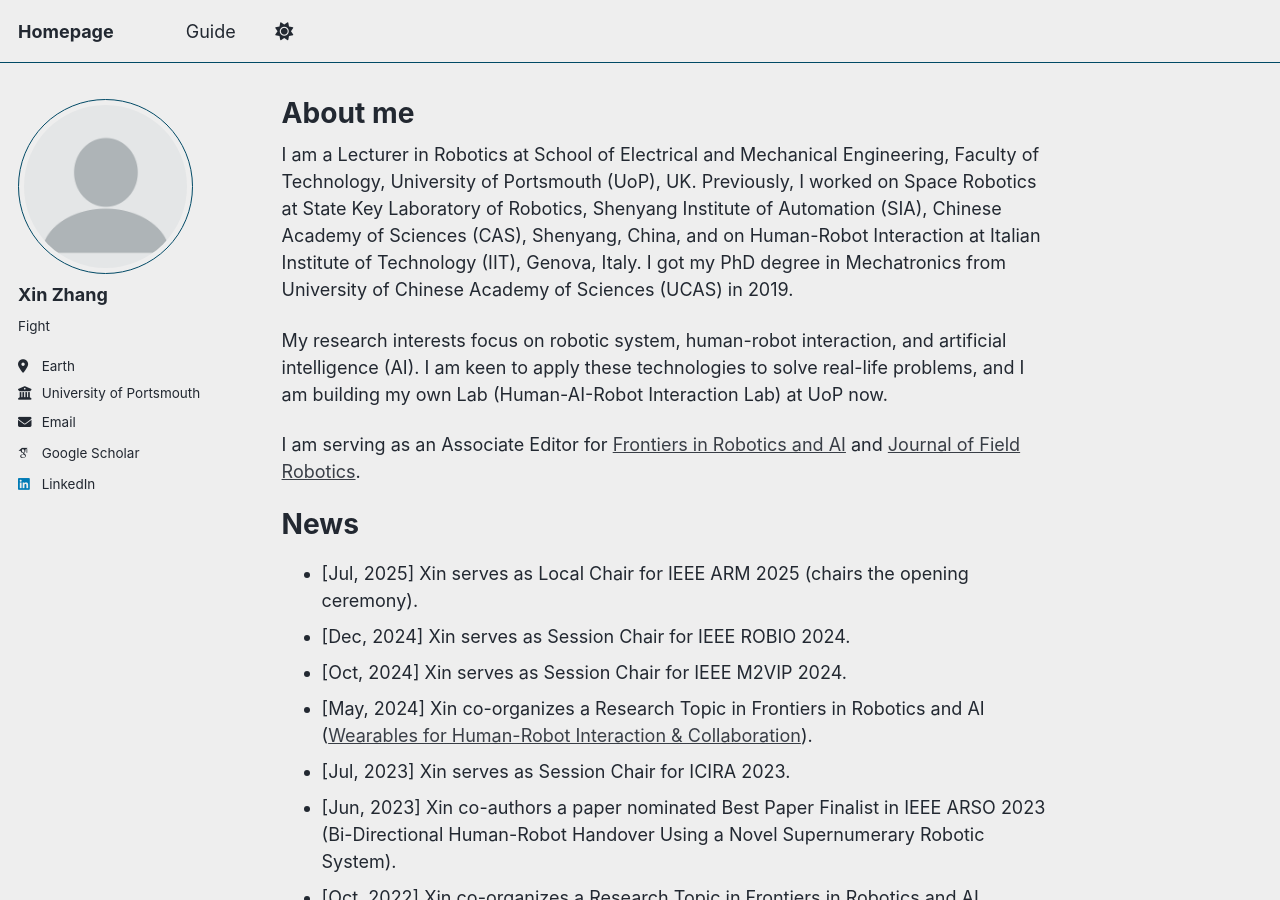
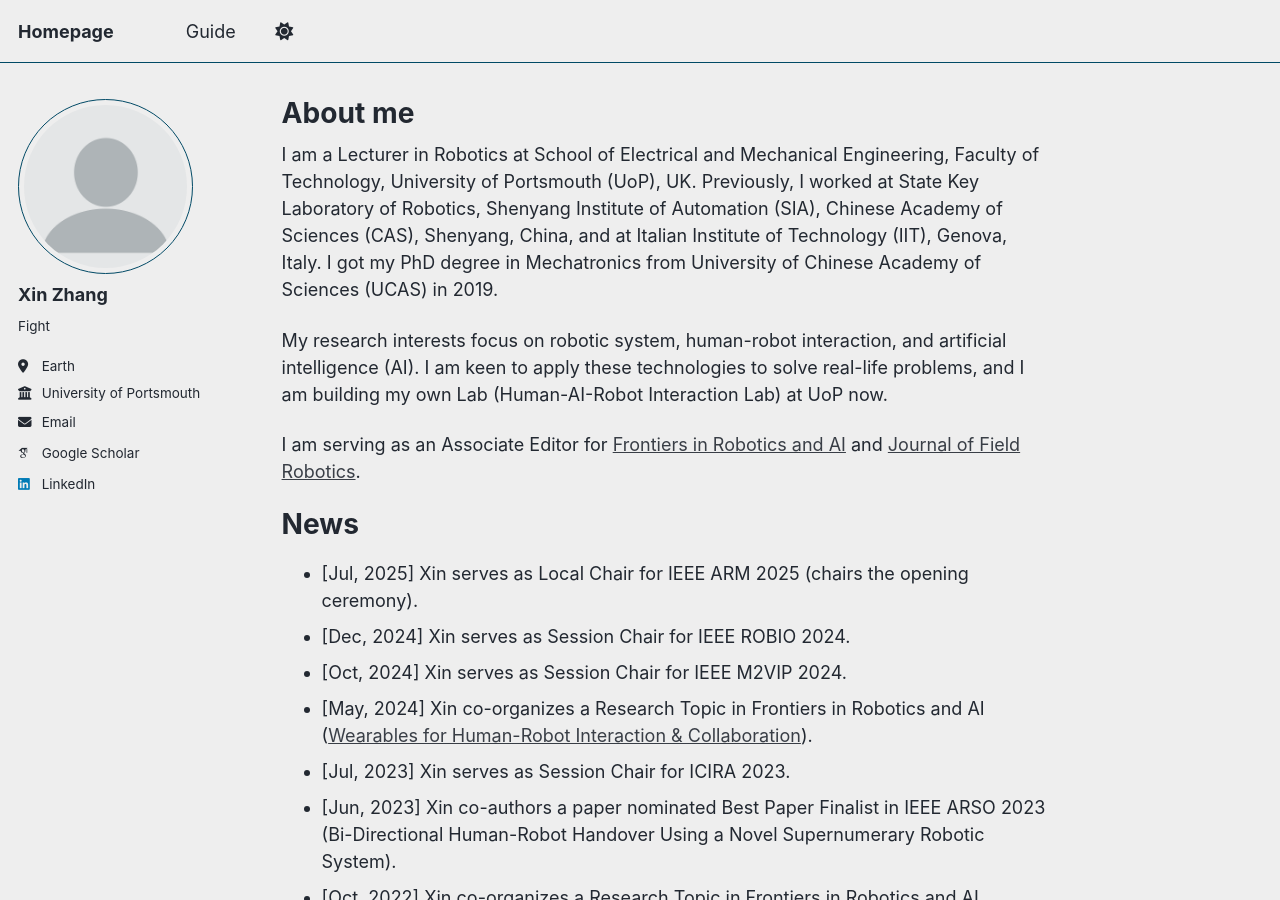
Before and after one commit to Mansion-ZX/Mansion-ZX.github.io, a Jekyll site: the page built from _pages/about.md, in a window 1280 px wide and 900 px high. Built offline with Jekyll 4.4.1, drawn with Linux system fonts in a browser that asks for light colours; some web fonts are replaced; a script that is not in the unit is left out; some of the changed text lies outside the part shown.

Commit message:
Update about.md

```diff
--- a/_pages/about.md
+++ b/_pages/about.md
@@ -6,7 +6,7 @@
   - /about/
   - /about.html
 ---
-I am a Lecturer in Robotics at School of Electrical and Mechanical Engineering, Faculty of Technology, University of Portsmouth (UoP), UK. Previously, I worked on Space Robotics at State Key Laboratory of Robotics, Shenyang Institute of Automation (SIA), Chinese Academy of Sciences (CAS), Shenyang, China, and on Human-Robot Interaction at Italian Institute of Technology (IIT), Genova, Italy. I got my PhD degree in Mechatronics from University of Chinese Academy of Sciences (UCAS) in 2019.
+I am a Lecturer in Robotics at School of Electrical and Mechanical Engineering, Faculty of Technology, University of Portsmouth (UoP), UK. Previously, I worked at State Key Laboratory of Robotics, Shenyang Institute of Automation (SIA), Chinese Academy of Sciences (CAS), Shenyang, China, and at Italian Institute of Technology (IIT), Genova, Italy. I got my PhD degree in Mechatronics from University of Chinese Academy of Sciences (UCAS) in 2019.
 
 My research interests focus on robotic system, human-robot interaction, and artificial intelligence (AI). I am keen to apply these technologies to solve real-life problems, and I am building my own Lab (Human-AI-Robot Interaction Lab) at UoP now.
 
@@ -70,6 +70,21 @@
 Example: editing a Markdown file for a talk
 ![Editing a Markdown file for a talk](/images/editing-talk.png)
 
+<table>
+  <tr>
+    <td style="width: 40%;">
+      <img src="/images/editing-talk.png" alt="描述" width="100%">
+    </td>
+    <td style="vertical-align: top; padding-left: 10px;">
+      这里是图片右侧的文字说明，可以写多行介绍，
+      支持 **Markdown 样式**。
+
+      - 也可以放列表
+      - 或者链接等
+    </td>
+  </tr>
+</table>
+
 For more info
 ------
 More info about configuring Academic Pages can be found in [the guide](https://academicpages.github.io/markdown/), the [growing wiki](https://github.com/academicpages/academicpages.github.io/wiki), and you can always [ask a question on GitHub](https://github.com/academicpages/academicpages.github.io/discussions). The [guides for the Minimal Mistakes theme](https://mmistakes.github.io/minimal-mistakes/docs/configuration/) (which this theme was forked from) might also be helpful.
```
